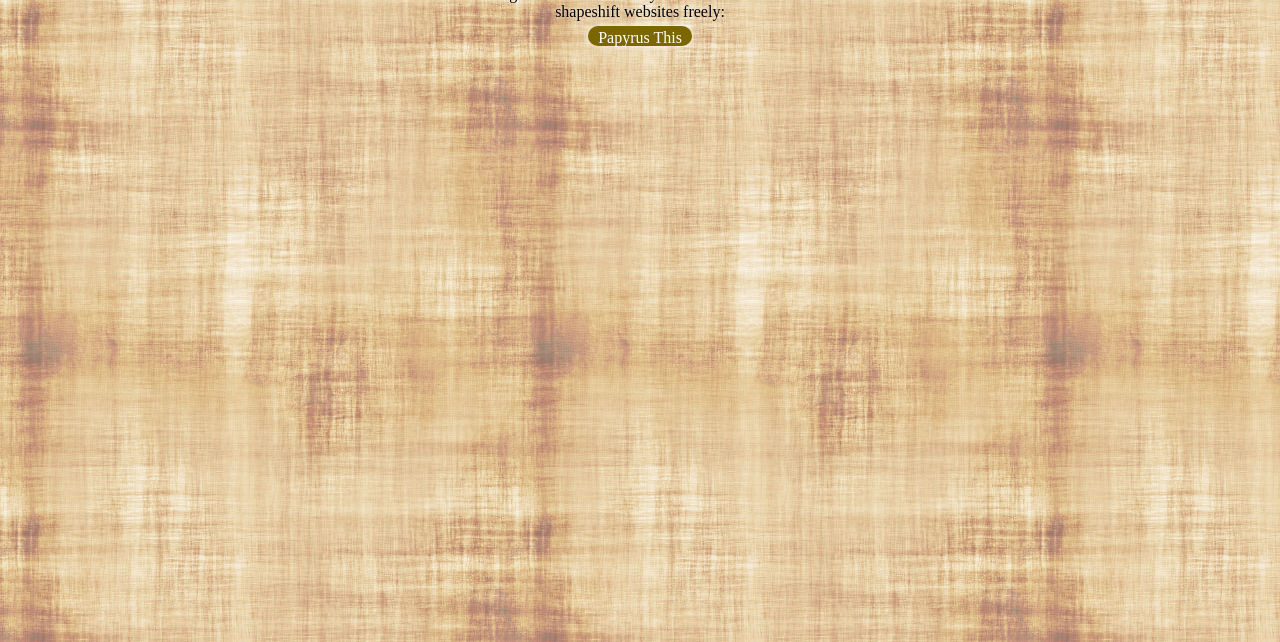
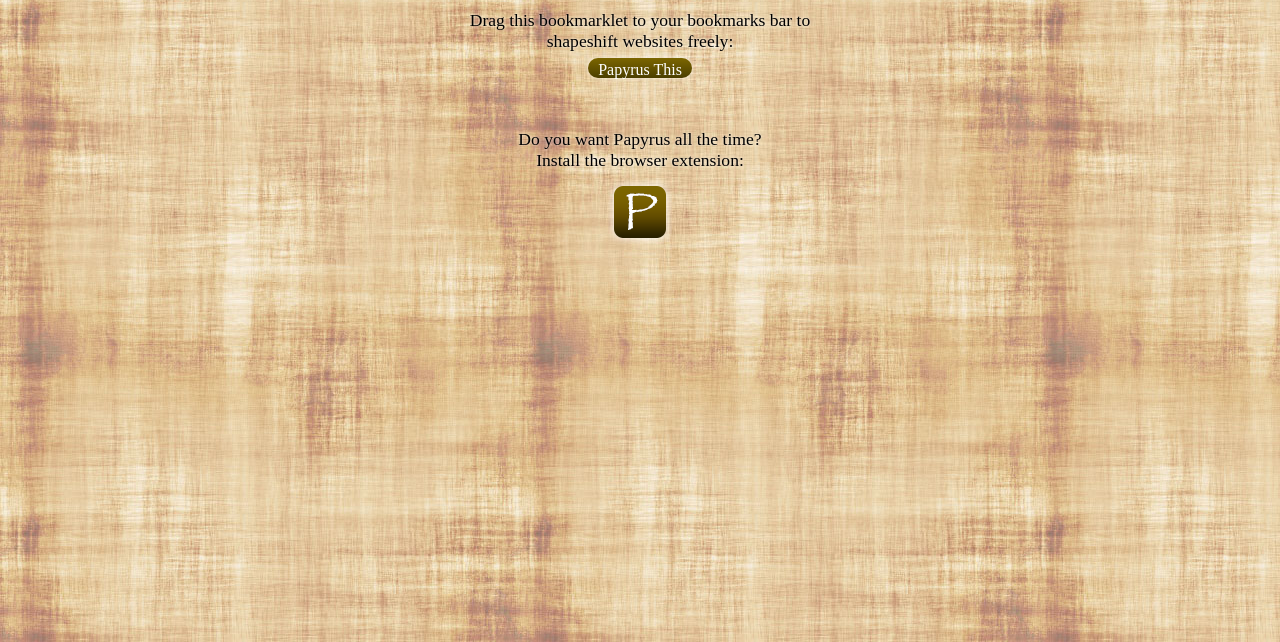
Before and after one commit to tylor/papyrus, a plain HTML site: page index.html in a window 1280 px wide. Shown: the part 158-800 px from the top of the page. Drawn offline with Linux system fonts and the light colour scheme.

Commit message:
Add Safari extension

```diff
--- a/index.html
+++ b/index.html
@@ -16,22 +16,31 @@
     }
     p {
       margin: 0 auto 0.5em auto;
+      font-size: 1.1em;
       width: 350px;
       text-shadow: 0px 0px 3px rgba(255,255,255,0.8);
     }
-    a {
+    a.bookmarklet {
       color: white;
       background: #7c6600;
+      background: -webkit-gradient(linear, left top, left bottom, from(#7c6600), to(#4b3e00));
       text-decoration: none;
       padding: 3px 10px 0px 10px;
       border-radius: 20px;
-      box-shadow: 0px 0px 10px #fff;
+      box-shadow: 0px 0px 5px rgba(255, 255, 255, 0.8);
     }
+    section { margin: 25px 0 50px 0; }
     </style>
   </head>
   <body>
     <h1>Papyrus This</h1>
-    <p>Drag this bookmarklet to your bookmarks bar to shapeshift websites freely:</p>
-    <a href="javascript:(function() {if(typeof jQuery=='undefined'){var j=document.createElement('script');j.type='text/javascript';j.onload=runthis;j.src='http://is.gd/uDgzgG';document.body.appendChild(j);}else{runthis();}function runthis(){$('*').css({'font-family':'Papyrus'});}})();">Papyrus This</a>
+    <section>
+      <p>Drag this bookmarklet to your bookmarks bar to shapeshift websites freely:</p>
+      <a class="bookmarklet" href="javascript:(function() {if(typeof jQuery=='undefined'){var j=document.createElement('script');j.type='text/javascript';j.onload=runthis;j.src='http://is.gd/uDgzgG';document.body.appendChild(j);}else{runthis();}function runthis(){$('*').css({'font-family':'Papyrus'});}})();">Papyrus This</a>
+    </section>
+    <section>
+    <p>Do you want Papyrus all the time?<br />Install the browser extension:</p>
+    <a href="papyrus.safariextz"><img src="Icon.png" title="Download Safari Papyrus Extension" /></a>
+    </section>
   </body>
 </html>
```
Also changed, not shown: Icon.png (added), 1 other file.
